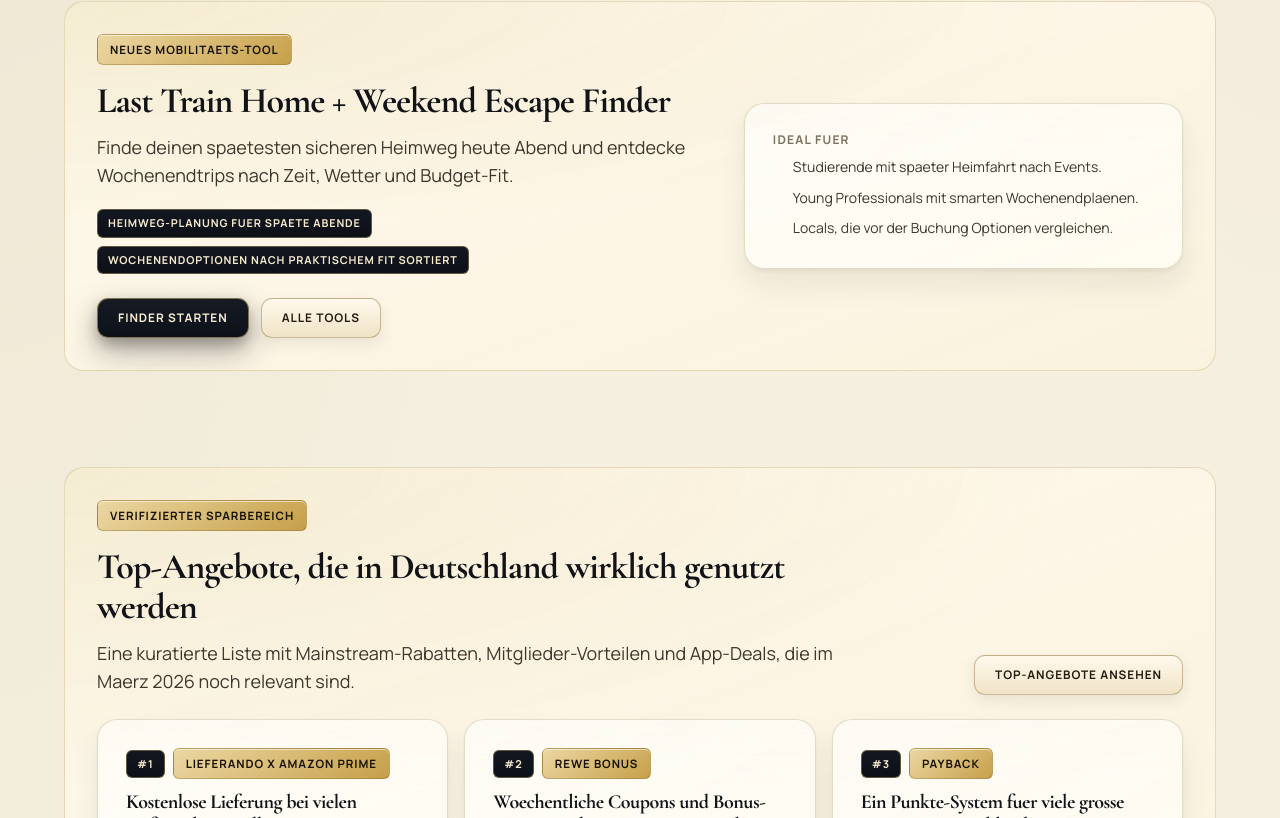
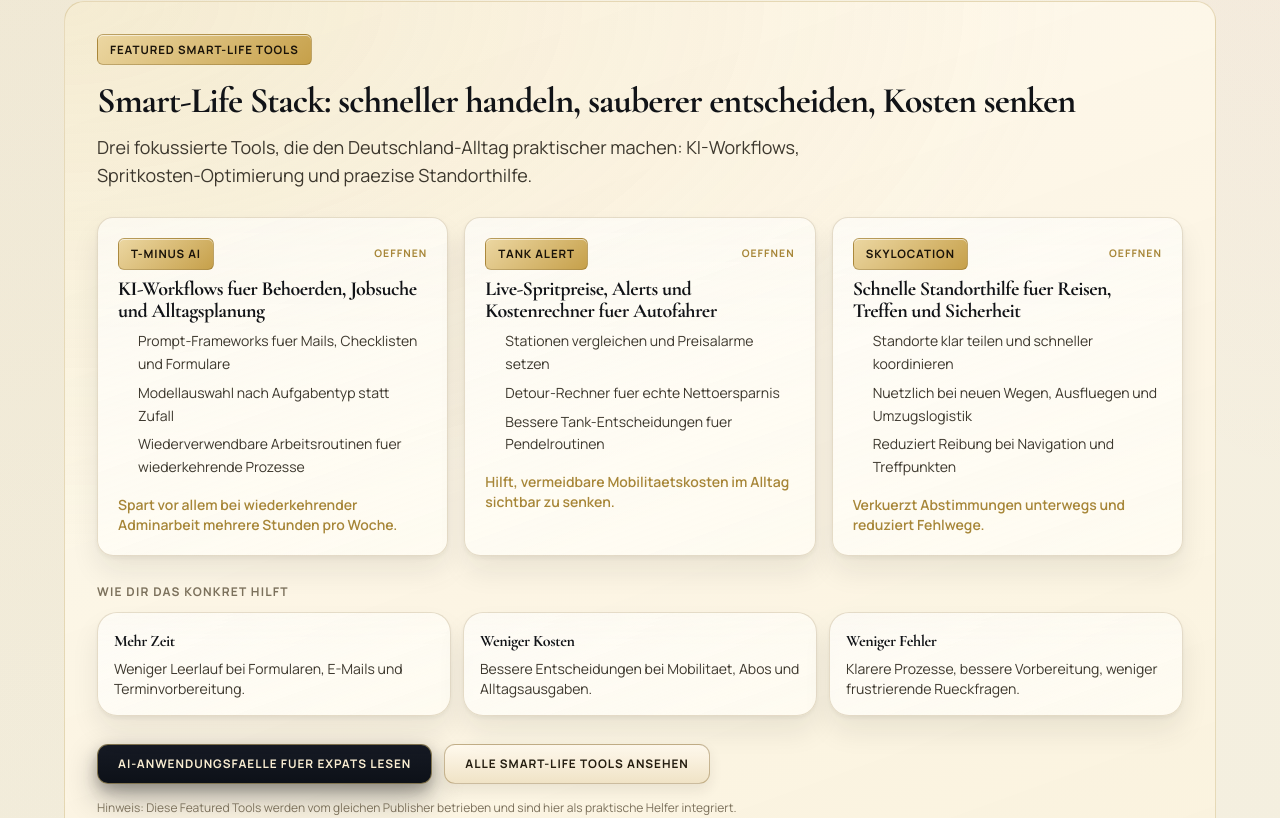
Before and after one commit to onekapisch/life-hacks-germany, a Next.js app: page /de in a window 1280 px wide. Shown: the part 1022-1840 px from the top of the page. Built offline with nearby package versions, Linux system fonts and the light colour scheme; no server answers.

Commit message:
Replace homepage featured block with smart-life tool cards

```diff
--- a/app/[lang]/page.tsx
+++ b/app/[lang]/page.tsx
@@ -49,6 +49,152 @@
   everyday: "❤️",
 };
 
+type SmartLifeTool = {
+  name: string;
+  href: string;
+  kicker: string;
+  features: string[];
+  outcome: string;
+};
+
+type SmartLifeSectionCopy = {
+  badge: string;
+  title: string;
+  intro: string;
+  tools: SmartLifeTool[];
+  benefitsTitle: string;
+  benefits: { title: string; body: string }[];
+  blogCta: string;
+  toolsCta: string;
+  disclosure: string;
+};
+
+function getSmartLifeSectionCopy(lang: Lang): SmartLifeSectionCopy {
+  if (lang === "de") {
+    return {
+      badge: "Featured Smart-Life Tools",
+      title: "Smart-Life Stack: schneller handeln, sauberer entscheiden, Kosten senken",
+      intro:
+        "Drei fokussierte Tools, die den Deutschland-Alltag praktischer machen: KI-Workflows, Spritkosten-Optimierung und praezise Standorthilfe.",
+      tools: [
+        {
+          name: "T-Minus AI",
+          href: "https://www.tminusai.com",
+          kicker: "KI-Workflows fuer Behoerden, Jobsuche und Alltagsplanung",
+          features: [
+            "Prompt-Frameworks fuer Mails, Checklisten und Formulare",
+            "Modellauswahl nach Aufgabentyp statt Zufall",
+            "Wiederverwendbare Arbeitsroutinen fuer wiederkehrende Prozesse",
+          ],
+          outcome: "Spart vor allem bei wiederkehrender Adminarbeit mehrere Stunden pro Woche.",
+        },
+        {
+          name: "Tank Alert",
+          href: "https://www.tankalert.de",
+          kicker: "Live-Spritpreise, Alerts und Kostenrechner fuer Autofahrer",
+          features: [
+            "Stationen vergleichen und Preisalarme setzen",
+            "Detour-Rechner fuer echte Nettoersparnis",
+            "Bessere Tank-Entscheidungen fuer Pendelroutinen",
+          ],
+          outcome: "Hilft, vermeidbare Mobilitaetskosten im Alltag sichtbar zu senken.",
+        },
+        {
+          name: "SkyLocation",
+          href: "https://www.skylocation.app",
+          kicker: "Schnelle Standorthilfe fuer Reisen, Treffen und Sicherheit",
+          features: [
+            "Standorte klar teilen und schneller koordinieren",
+            "Nuetzlich bei neuen Wegen, Ausfluegen und Umzugslogistik",
+            "Reduziert Reibung bei Navigation und Treffpunkten",
+          ],
+          outcome: "Verkuerzt Abstimmungen unterwegs und reduziert Fehlwege.",
+        },
+      ],
+      benefitsTitle: "Wie dir das konkret hilft",
+      benefits: [
+        {
+          title: "Mehr Zeit",
+          body: "Weniger Leerlauf bei Formularen, E-Mails und Terminvorbereitung.",
+        },
+        {
+          title: "Weniger Kosten",
+          body: "Bessere Entscheidungen bei Mobilitaet, Abos und Alltagsausgaben.",
+        },
+        {
+          title: "Weniger Fehler",
+          body: "Klarere Prozesse, bessere Vorbereitung, weniger frustrierende Rueckfragen.",
+        },
+      ],
+      blogCta: "AI-Anwendungsfaelle fuer Expats lesen",
+      toolsCta: "Alle Smart-Life Tools ansehen",
+      disclosure:
+        "Hinweis: Diese Featured Tools werden vom gleichen Publisher betrieben und sind hier als praktische Helfer integriert.",
+    };
+  }
+
+  return {
+    badge: "Featured Smart-Life Tools",
+    title: "Smart-Life Stack: move faster, decide better, spend less",
+    intro:
+      "Three focused tools for day-to-day life in Germany: AI workflows, fuel-cost optimization, and precise location support.",
+    tools: [
+      {
+        name: "T-Minus AI",
+        href: "https://www.tminusai.com",
+        kicker: "AI workflows for bureaucracy, job search, and daily planning",
+        features: [
+          "Prompt frameworks for emails, checklists, and forms",
+          "Model guidance by task type instead of guesswork",
+          "Reusable workflows for recurring Germany admin tasks",
+        ],
+        outcome: "Saves significant time each week on repetitive admin and planning work.",
+      },
+      {
+        name: "Tank Alert",
+        href: "https://www.tankalert.de",
+        kicker: "Live fuel prices, alerts, and cost calculators for drivers",
+        features: [
+          "Compare stations and set price alerts",
+          "Detour calculator to protect real net savings",
+          "Better refuel decisions for commute routines",
+        ],
+        outcome: "Helps reduce avoidable transport spend in everyday driving.",
+      },
+      {
+        name: "SkyLocation",
+        href: "https://www.skylocation.app",
+        kicker: "Fast location support for travel, meetups, and safety",
+        features: [
+          "Share location clearly and coordinate faster",
+          "Useful for new routes, weekend trips, and moving logistics",
+          "Reduces friction around navigation and meeting points",
+        ],
+        outcome: "Cuts coordination overhead and wrong-turn stress while on the move.",
+      },
+    ],
+    benefitsTitle: "What this helps you do",
+    benefits: [
+      {
+        title: "Save Time",
+        body: "Less friction in forms, emails, and appointment preparation.",
+      },
+      {
+        title: "Save Money",
+        body: "Stronger day-to-day decisions on mobility and recurring costs.",
+      },
+      {
+        title: "Reduce Errors",
+        body: "Clearer workflows and better prep before you submit anything important.",
+      },
+    ],
+    blogCta: "Read AI use cases for expats",
+    toolsCta: "Explore all smart-life tools",
+    disclosure:
+      "Disclosure: these featured tools are operated by the same publisher and are integrated here as practical helpers.",
+  };
+}
+
 export default async function HomePage({
   params,
 }: {
@@ -62,6 +208,7 @@
   const latestBlogPost = getAllBlogPosts(l)[0];
   const featuredOffers = getFeaturedOffers(l);
   const guideCount = guides.length;
+  const smartLife = getSmartLifeSectionCopy(l);
 
   return (
     <>
@@ -175,41 +322,72 @@
         </div>
       </section>
 
-      {/* Featured Mobility Tool */}
+      {/* Featured Smart-Life Tools */}
       <section className="py-8 md:py-12">
         <div className="container-main">
           <div className="highlight-band">
-            <div className="grid grid-cols-1 lg:grid-cols-[1.4fr_1fr] gap-8 items-center">
-              <div>
-                <span className="badge mb-4">{tr.mobilityLaunchBadge}</span>
+            <div className="mb-7">
+              <span className="badge mb-4">{smartLife.badge}</span>
               <h2 className="text-3xl md:text-4xl font-black tracking-tight mt-0 mb-3">
-                  {tr.mobilityLaunchTitle}
+                {smartLife.title}
               </h2>
-                <p className="text-ink-2 text-lg max-w-2xl mb-5">{tr.mobilityLaunchCopy}</p>
-                <div className="flex flex-wrap gap-2 mb-6">
-                  <span className="badge-solid">{tr.mobilityLaunchBullet1}</span>
-                  <span className="badge-solid">{tr.mobilityLaunchBullet2}</span>
+              <p className="text-ink-2 text-lg max-w-3xl m-0">{smartLife.intro}</p>
             </div>
-                <div className="flex gap-3 flex-wrap">
-                  <Link href={`${base}/tools#last-train-weekend-escape`} className="btn btn-primary">
-                    {tr.mobilityLaunchCta}
+
+            <div className="grid grid-cols-1 md:grid-cols-3 gap-4">
+              {smartLife.tools.map((tool) => (
+                <a
+                  key={tool.name}
+                  href={tool.href}
+                  target="_blank"
+                  rel="noopener noreferrer"
+                  className="glass-card-link no-underline text-ink rounded-2xl p-5 h-full flex flex-col"
+                >
+                  <div className="flex items-center justify-between gap-3 mb-2">
+                    <span className="badge">{tool.name}</span>
+                    <span className="text-[0.65rem] font-bold uppercase tracking-[0.1em] text-accent-2">
+                      {l === "en" ? "Open" : "Oeffnen"}
+                    </span>
+                  </div>
+                  <h3 className="text-xl font-black leading-[1.12] tracking-tight m-0 mb-2">
+                    {tool.kicker}
+                  </h3>
+                  <ul className="m-0 pl-5 text-sm text-ink-2 leading-relaxed space-y-1.5">
+                    {tool.features.map((feature) => (
+                      <li key={feature}>{feature}</li>
+                    ))}
+                  </ul>
+                  <p className="mt-4 mb-0 text-sm font-semibold text-accent-2">{tool.outcome}</p>
+                </a>
+              ))}
+            </div>
+
+            <div className="mt-7">
+              <p className="text-xs uppercase tracking-[0.1em] text-ink-3 font-bold mt-0 mb-3">
+                {smartLife.benefitsTitle}
+              </p>
+              <div className="grid grid-cols-1 md:grid-cols-3 gap-3">
+                {smartLife.benefits.map((item) => (
+                  <div key={item.title} className="content-shell !p-4 text-left">
+                    <h3 className="text-base font-black tracking-tight mt-0 mb-1.5">{item.title}</h3>
+                    <p className="text-sm text-ink-2 m-0">{item.body}</p>
+                  </div>
+                ))}
+              </div>
+            </div>
+
+            <div className="mt-7 flex flex-wrap items-center gap-3">
+              <Link href={`${base}/blog/ai-for-expats-germany-time-money`} className="btn btn-primary">
+                {smartLife.blogCta}
               </Link>
               <Link href={`${base}/tools`} className="btn btn-secondary">
-                    {tr.mobilityLaunchSecondary}
+                {smartLife.toolsCta}
               </Link>
             </div>
-              </div>
-              <div className="content-shell text-left">
-                <p className="text-xs uppercase tracking-[0.1em] text-ink-3 font-bold mt-0 mb-2">
-                  {l === "en" ? "Best for" : "Ideal fuer"}
+
+            <p className="mt-4 mb-0 text-xs text-ink-3">
+              {smartLife.disclosure}
             </p>
-                <ul className="m-0 pl-5 text-sm text-ink-2 leading-relaxed space-y-2">
-                  <li>{l === "en" ? "Students planning late returns after events." : "Studierende mit spaeter Heimfahrt nach Events."}</li>
-                  <li>{l === "en" ? "Young professionals optimizing weekend plans." : "Young Professionals mit smarten Wochenendplaenen."}</li>
-                  <li>{l === "en" ? "Locals comparing trip quality before booking." : "Locals, die vor der Buchung Optionen vergleichen."}</li>
-                </ul>
-              </div>
-            </div>
           </div>
         </div>
       </section>
```
Lines whose indentation alone changed are shown as unchanged.
